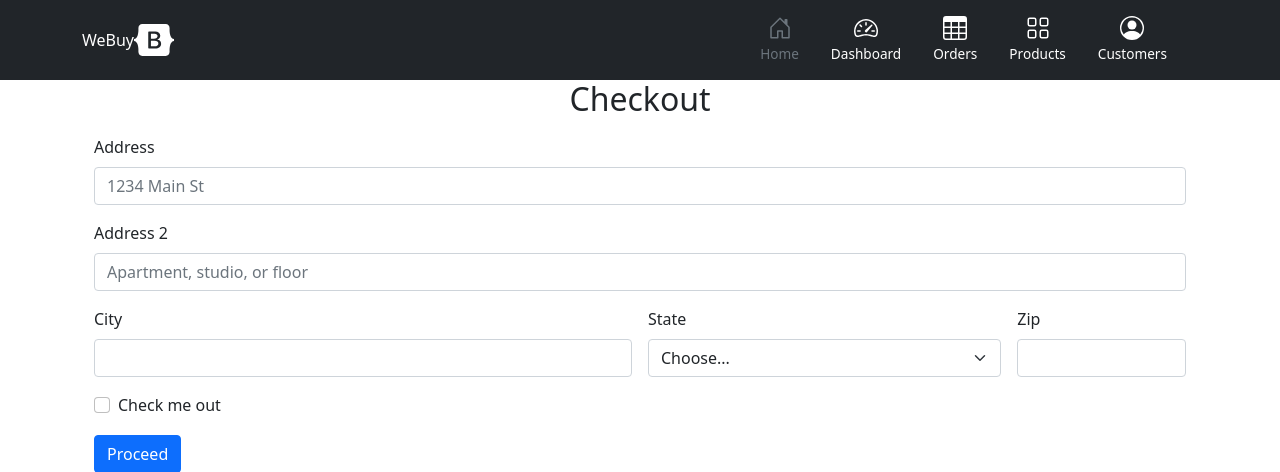
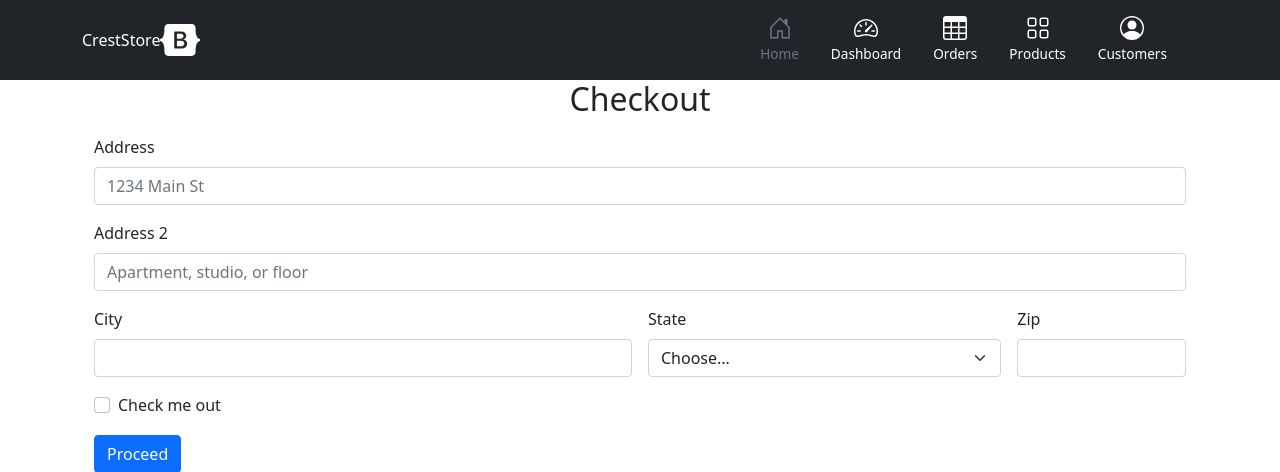
Before and after one commit to mhizidara/CrestStore, a PHP site: page /checkout.php in a window 1280 px wide. Shown: the top 472 px of the page. Run offline with PHP 8.4, Linux system fonts and the light colour scheme.

Commit message:
title update

```diff
--- a/header.php
+++ b/header.php
@@ -45,7 +45,7 @@
       <div class="px-3 py-2 bg-dark text-white">
         <div class="container">
           <div class="d-flex flex-wrap align-items-center justify-content-center justify-content-lg-start">
-            <a href="#" class="d-flex align-items-center my-2 my-lg-0 me-lg-auto text-white text-decoration-none">WeBuy
+            <a href="#" class="d-flex align-items-center my-2 my-lg-0 me-lg-auto text-white text-decoration-none">CrestStore
               <svg class="bi me-2" width="40" height="32" role="img" aria-label="Bootstrap"><use xlink:href="#bootstrap"/></svg>
             </a>
 
```
